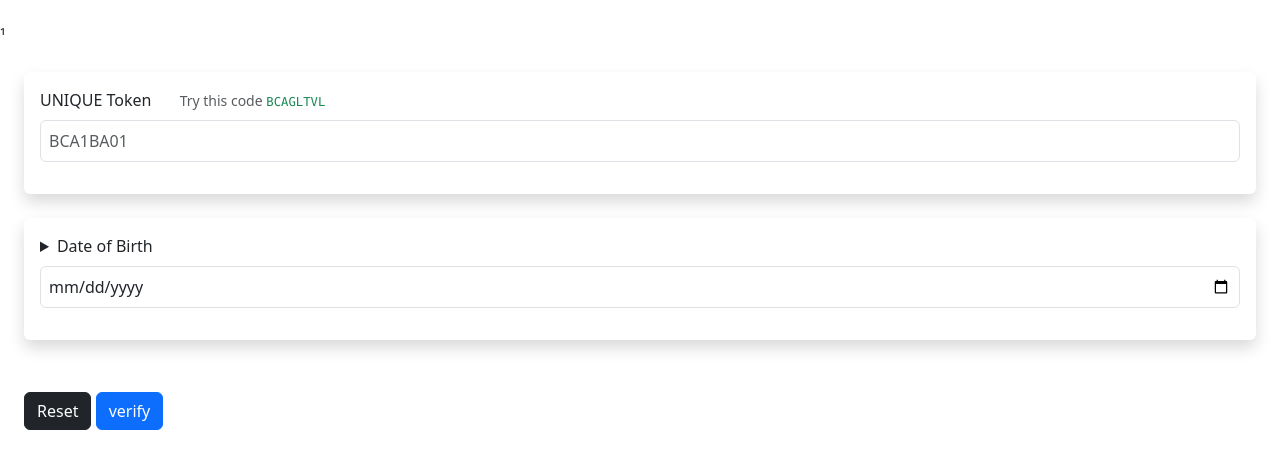
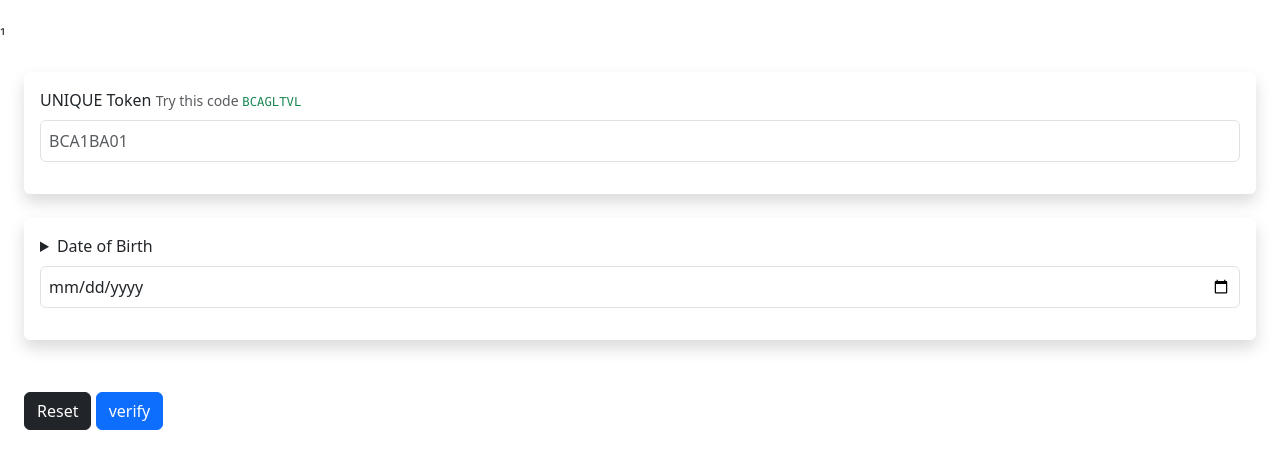
Before and after one commit to Jitendra1mp4/survay, a PHP site: page /fill-form/index.php in a window 1280 px wide. Shown: the part 104-561 px from the top of the page. Run offline with PHP 8.4, Linux system fonts and the light colour scheme.

Commit message:
fix  : css of hint was broking for mobile devices, improved responsiveness

```diff
--- a/fill-form/index.php
+++ b/fill-form/index.php
@@ -40,11 +40,11 @@ if (!(isset($_POST['utkn']) && isset($_POST['dob']))) {
     <form action="<?PHP echo $_SERVER['PHP_SELF']; ?>" method="post">
         <div class="m-4 p-3 rounded shadow">
             <div class="mb-3">
-                <label for="utkn" class="form-label">
+                <label for="utkn" class="form-label d-inline-block mr-3">
                     <sub><i class="fas fa-asterisk fa-xs text-danger"></i></sub>
                     UNIQUE Token
                 </label>
-                <span class="text-muted mx-4 rounded border-1 fs-6 p-0"><small>Try this code <code class="text-success">BCAGLTVL</code></small></span>
+                <span class="d-inline-block text-muted rounded border-1 fs-6 p-0"><small>Try this code <code class="text-success">BCAGLTVL</code></small></span>
                 <input type="text" required class="form-control p-2" name="utkn" id="utkn" aria-describedby="helpId" placeholder="BCA1BA01" <?php if (isset($_POST['utkn'])) echo 'value=' . $_POST['utkn']; ?>>
             </div>
         </div>
```
